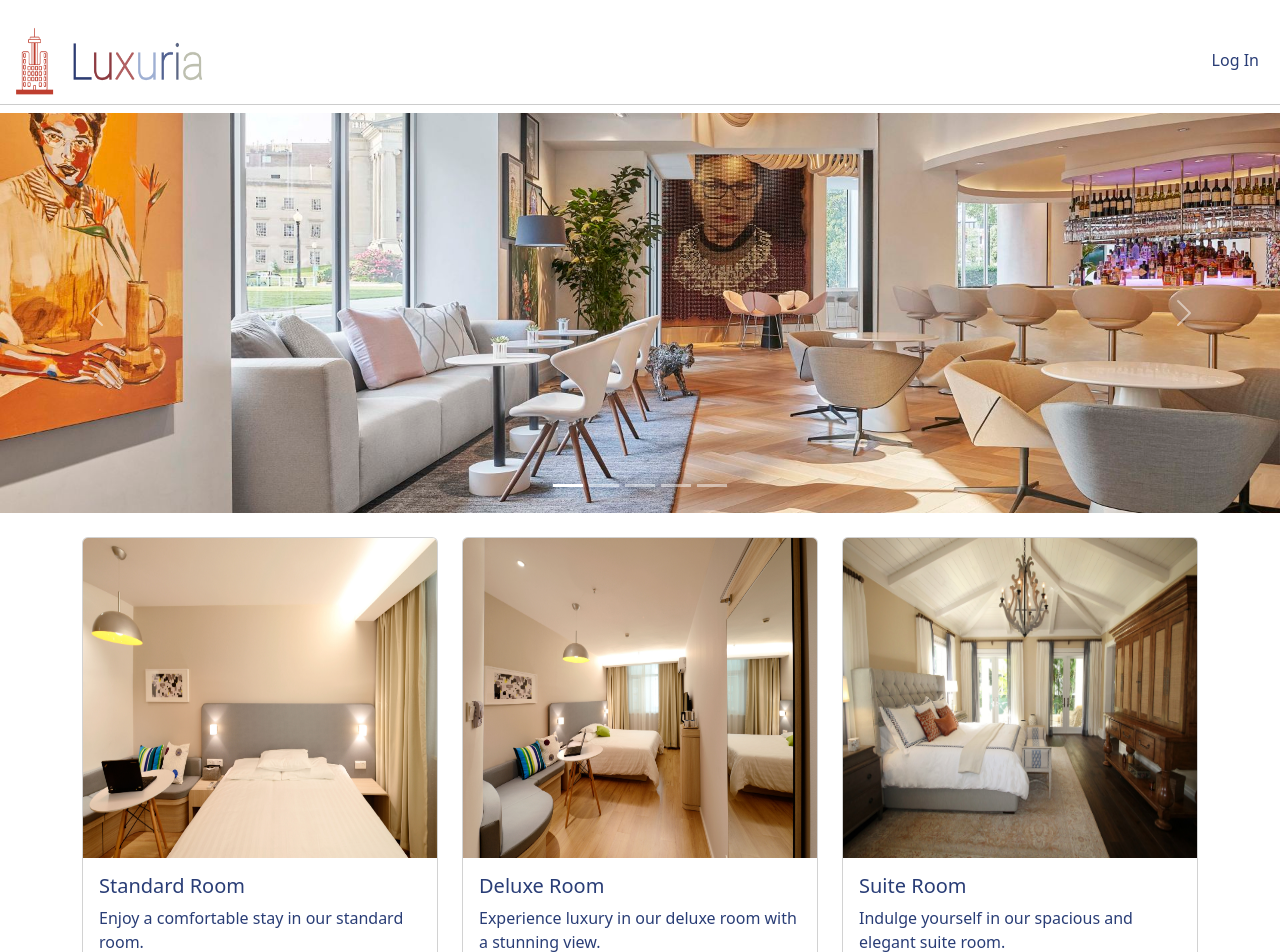
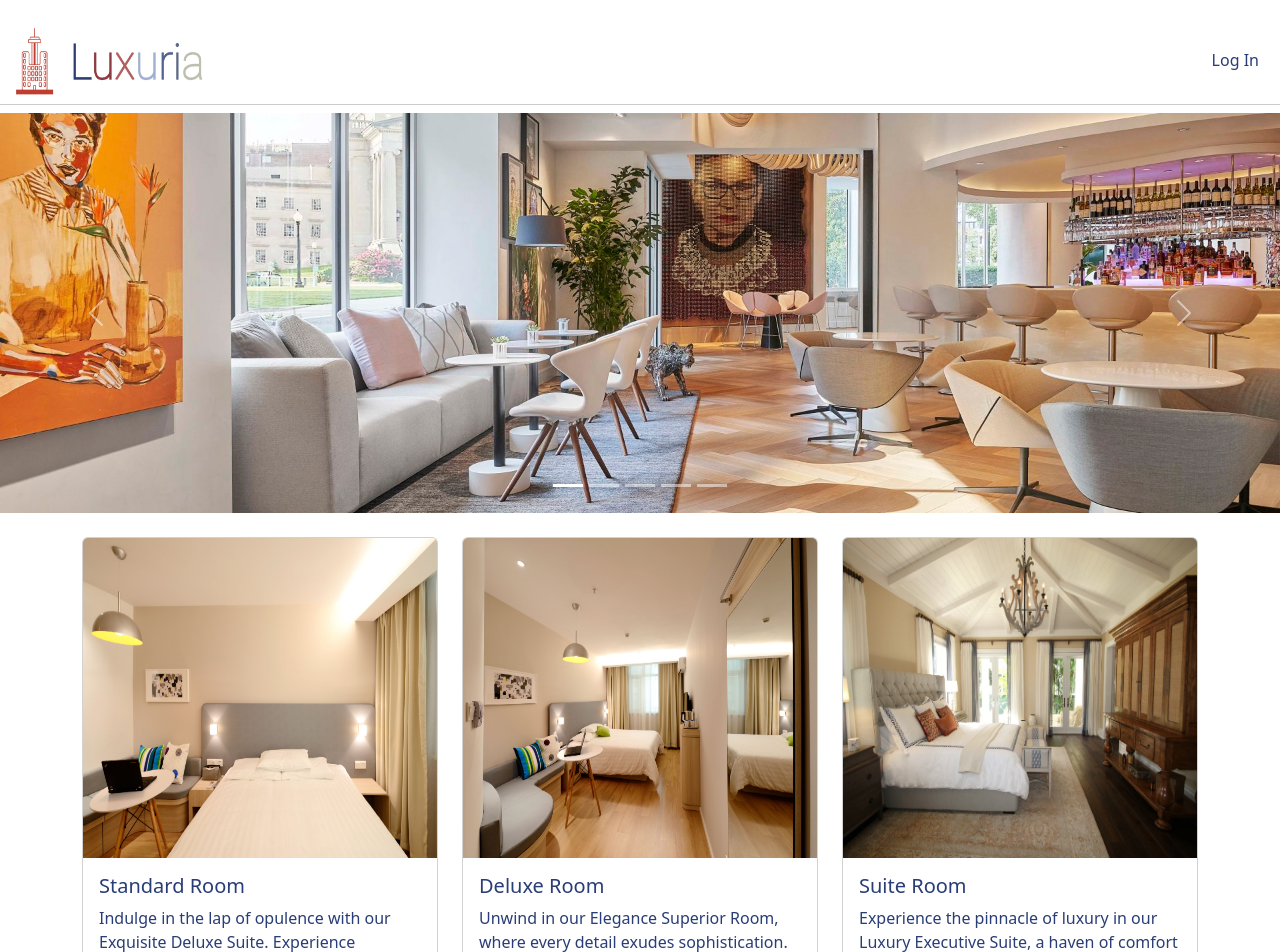
Before and after one commit to NikkiZapuiz/Luxuria, a React (Vite) app: page / in a window 1280 px wide. Shown: the top 952 px of the page. Built offline with nearby package versions, Linux system fonts and the light colour scheme.

Commit message:
added description and amenities for Rooms

```diff
--- a/src/components/BookModal.jsx
+++ b/src/components/BookModal.jsx
@@ -24,22 +24,16 @@ function RoomModal({ isOpen, onRequestClose, room }) {
                     <div className="modal-content">
                         <img src={room.image} alt={room.name} />
                         <h2>{room.name}</h2>
-                    <p>Welcome to our comfortable and inviting standard rooms, where convenience meets affordability. Our standard rooms are thoughtfully designed to provide you with a relaxing and enjoyable stay, making them the perfect choice for both business and leisure travelers.</p>
+                        <p>{room.description}</p>
+                        <h5>Amenities:</h5>
                         <ul>
-                        <p><strong>Room Features:</strong></p>
-                        <li><strong>Cozy Bedding:</strong> Sink into our plush bedding and enjoy a restful night's sleep. Choose from a variety of bed sizes to suit your preferences.</li>
-                        <li><strong>Private Retreat:</strong> Each standard room boasts a private en-suite bathroom, complete with a modern shower or bathtub. Fresh towels and complimentary toiletries are provided for your convenience.</li>
-                        <li><strong>Functional Workspace:</strong> Stay productive with a dedicated work desk and ergonomic chair. High-speed Wi-Fi is available, ensuring you stay connected throughout your stay.</li>
-                        <li><strong>Entertainment:</strong> Kick back and unwind with a flat-screen TV offering a selection of cable channels, perfect for catching up on your favorite shows.</li>
-                        <li><strong>Climate Comfort:</strong> Enjoy personalized climate control in your room, ensuring your comfort no matter the weather outside.</li>
-                        <li><strong>Ample Storage:</strong> Store your belongings easily in the closet with hangers and a dresser, keeping your space organized and clutter-free.</li>
-                        <li><strong>Refreshing Illumination:</strong> The room features strategically placed lighting to create a warm and inviting atmosphere.</li>
-                        <li><strong>Thoughtful Extras:</strong> For your convenience, a phone for local calls and a safe for your valuables are provided.</li>
-                        <li><strong>Scenic Views:</strong> Some of our standard rooms offer views of vibrant cityscape, adding a touch of urban charm to your stay.</li>
-                        <li><strong>In-Room Dining:</strong> Indulge in delicious meals from the comfort of your room with our room service options.</li>
+                            {room.amenities.map((amenity, index) => (
+                                <li key={index}>{amenity}</li>
+                            ))}
                         </ul>
+                        <br />
                         <div>
-                        <p>Date:</p>
+                            <h6>Booking Information:</h6>
                             <label>From: </label>
                             <input type="date" onChange={handleDateChange} />
                             <label>To: </label>
--- a/src/components/MainNavbar.jsx
+++ b/src/components/MainNavbar.jsx
@@ -5,6 +5,7 @@ import Navbar from "./Navbar";
 import LoginAsUser from "./LoginAsUser";
 import Register from "./Register";
 import Profile from "./Profile";
+
 
 function MainNavbar() {
     const location = useLocation();
@@ -62,6 +63,10 @@ function MainNavbar() {
                 openProfilePopup={openProfilePopup}
                 closeProfilePopup={closeProfilePopup}
             />}
+            {/* {showLoginPopup && <RoomDisplay
+                showLoginPopup={showLoginPopup}
+                openLoginPopup={openLoginPopup}
+            />} */}
         </div>
     );
 }
--- a/src/components/RoomDisplay.jsx
+++ b/src/components/RoomDisplay.jsx
@@ -1,14 +1,14 @@
 import React, { useState } from 'react';
-import { useSelector } from 'react-redux';
-import { useNavigate } from 'react-router-dom';
+import { useDispatch, useSelector } from 'react-redux';
+import Modal from './errorHandling';
 import RoomModal from './BookModal';
+import { setError } from '../store/errorReducer';
 
 function RoomDisplay() {
-    const navigate = useNavigate();
-
     const isLoggedIn = useSelector((state) => state.auth.isLoggedIn);
     const [isModalOpen, setIsModalOpen] = useState(false);
     const [selectedRoom, setSelectedRoom] = useState(null);
+    const dispatch = useDispatch();
 
     const openModal = (room) => {
         setSelectedRoom(room);
@@ -23,7 +23,7 @@ function RoomDisplay() {
         if (isLoggedIn) {
             openModal(room);
         } else {
-            navigate("/login");
+            dispatch(setError("Please Login First!"));
         }
     };
 
@@ -31,19 +31,22 @@ function RoomDisplay() {
         {
             id: 1,
             name: "Standard Room",
-            description: "Enjoy a comfortable stay in our standard room.",
+            description: "Indulge in the lap of opulence with our Exquisite Deluxe Suite. Experience unparalleled luxury and comfort in an expansive living space adorned with lavish furnishings.",
+            amenities: ["Plush queen bed", "55-inch OLED TV", "Designer toiletries", "Rainfall shower"],
             image: "/deluxe.jpg",
         },
         {
             id: 2,
             name: "Deluxe Room",
-            description: "Experience luxury in our deluxe room with a stunning view.",
+            description: 'Unwind in our Elegance Superior Room, where every detail exudes sophistication. Immerse yourself in tasteful design and modern amenities.',
+            amenities: ["King bed with Egyptian cotton sheets", "65-inch 4K OLED TV", "Private minibar with premium drinks", "Spa-like bathroom with deep soaking tub"],
             image: "/executive.jpg",
         },
         {
             id: 3,
             name: "Suite Room",
-            description: "Indulge yourself in our spacious and elegant suite room.",
+            description: 'Experience the pinnacle of luxury in our Luxury Executive Suite, a haven of comfort and refinement. Enjoy expansive living and dining spaces, perfect for both relaxation and entertainment.',
+            amenities: ["Separate bedroom and living area with elegant decor", "Private terrace with panoramic city views", "In-room jacuzzi and personal butler service", "Gourmet kitchenette with top-tier appliances"],
             image: "/suite.jpg",
         },
     ];
--- a/src/components/errorHandling.jsx
+++ b/src/components/errorHandling.jsx
@@ -9,7 +9,7 @@ const Modal = ({ isOpen, onClose, content }) => {
         <div
             className="modal"
             style={{
-                position: 'fixed',
+                position: 'absolute',
                 top: 0,
                 left: 0,
                 width: '100%',
@@ -18,7 +18,7 @@ const Modal = ({ isOpen, onClose, content }) => {
                 alignItems: 'center',
                 justifyContent: 'center',
                 backgroundColor: 'rgba(0, 0, 0, 0.5)',
-                zIndex: 4,
+                zIndex: 3,
 
             }}
         >
```
Lines whose indentation alone changed are shown as unchanged.
